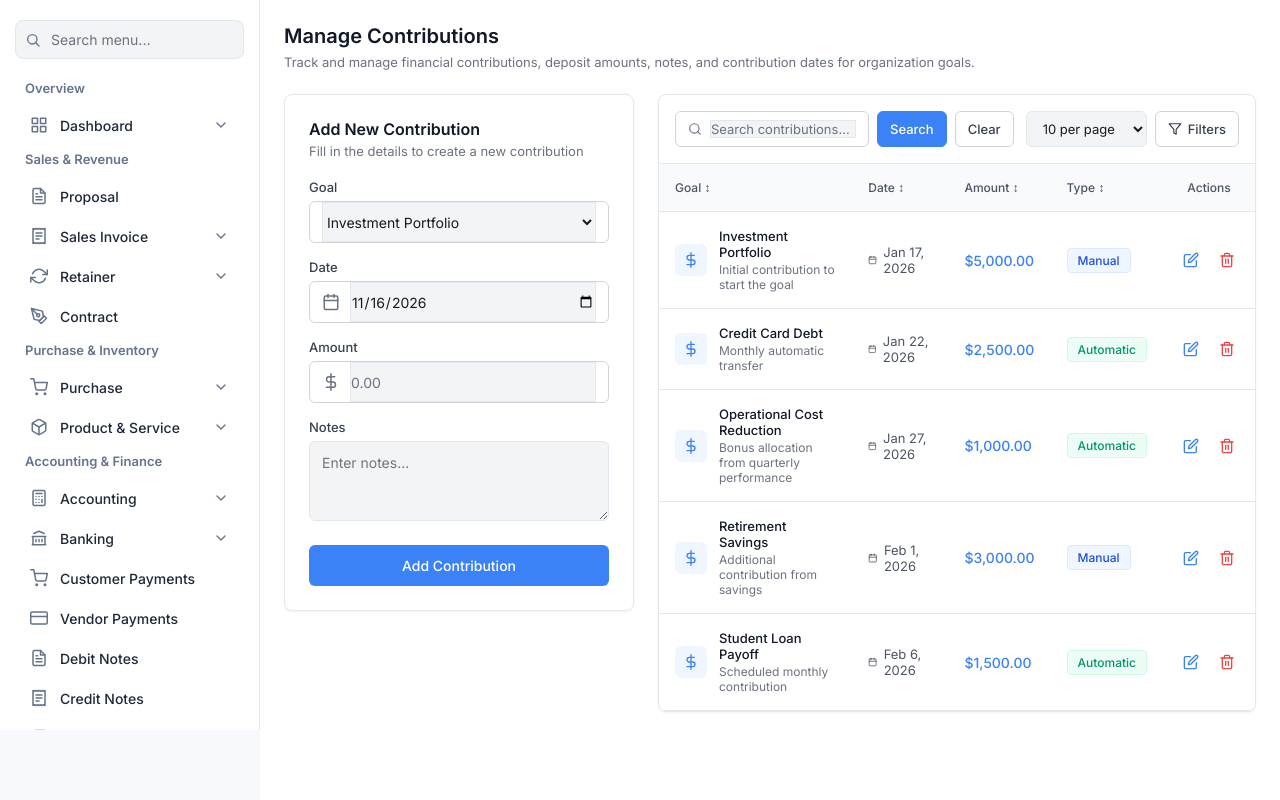
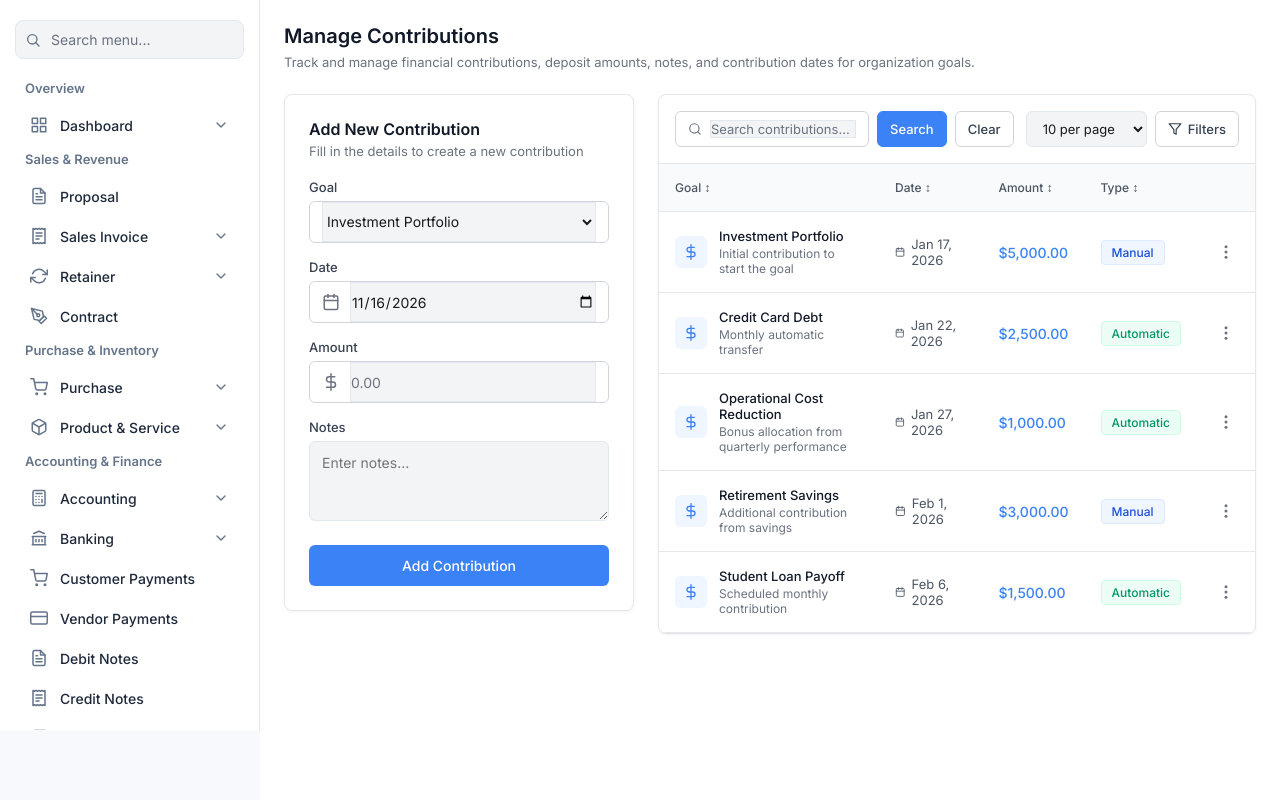
Before and after one commit to MahnoorMAK/LedgeInvo, a Laravel app: template resources/views/Pages/Goal/Contributions.blade.php in a window 1280 px wide. Shown: the part 70-870 px from the top of the page. Run offline with Laravel 12, Linux system fonts and the light colour scheme; the template is opened without the code that fills it, so the values that code supplies are empty.

Commit message:
implement 3-dots action menu in Contributions page

```diff
--- a/resources/views/Pages/Goal/Contributions.blade.php
+++ b/resources/views/Pages/Goal/Contributions.blade.php
@@ -50,6 +50,7 @@
             --primary: #3b82f6;
             --primary-hover: #2563eb;
             --primary-light: #eff6ff;
+            --danger: #ef4444;
         }
         #manage-contributions-app * { box-sizing: border-box; }
 
@@ -118,7 +119,6 @@
             box-shadow: 0 0 0 3px rgba(59, 130, 246, 0.15);
         }
 
-        /* Changed to Bright Blue */
         .mc-btn-submit {
             width: 100%;
             background: var(--primary);
@@ -166,7 +166,6 @@
         .mc-btn { padding: 0 12px; height: 36px; border-radius: 6px; border: 1px solid #d1d5db; background: #fff; cursor: pointer; font-size: 13px; font-weight: 500; display: inline-flex; align-items: center; gap: 6px; transition: all 0.2s; color: #374151; }
         .mc-btn:hover { background: #f9fafb; }
 
-        /* Changed to Bright Blue */
         .mc-btn-primary { background: var(--primary); color: #fff; border-color: var(--primary); }
         .mc-btn-primary:hover { background: var(--primary-hover); border-color: var(--primary-hover); }
 
@@ -183,7 +182,6 @@
         /* Cell Elements */
         .mc-goal-cell { display: flex; align-items: center; gap: 12px; }
 
-        /* Changed to Bright Blue */
         .mc-icon-box { width: 32px; height: 32px; border-radius: 6px; background: var(--primary-light); color: var(--primary); display: flex; justify-content: center; align-items: center; flex-shrink: 0; }
 
         .mc-goal-info { display: flex; flex-direction: column; gap: 2px; }
@@ -192,20 +190,24 @@
 
         .mc-date { display: flex; align-items: center; gap: 6px; color: #4b5563; font-size: 13px; }
 
-        /* Changed to Bright Blue */
         .mc-amount { font-weight: 500; color: var(--primary); }
 
         .mc-badge { display: inline-block; padding: 4px 10px; border-radius: 4px; font-size: 12px; font-weight: 500; border: 1px solid transparent; }
         .mc-badge-manual { background: #eff6ff; color: #1d4ed8; border-color: #dbeafe; }
         .mc-badge-automatic { background: #ecfdf5; color: #059669; border-color: #d1fae5; }
 
-        .mc-actions { display: flex; gap: 12px; justify-content: center; }
-
-        /* Changed to Bright Blue */
-        .mc-action-btn { background: none; border: none; cursor: pointer; color: var(--primary); padding: 4px; border-radius: 4px; transition: background 0.2s; display: flex; align-items: center; justify-content: center; }
-        .mc-action-btn.mc-delete { color: #ef4444; }
-        .mc-action-btn:hover { background: var(--primary-light); }
-        .mc-action-btn.mc-delete:hover { background: #fef2f2; }
+        /* 3-Dots Menu */
+        .mc-action-menu { position: relative; display: inline-flex; justify-content: center; width: 100%; }
+        .mc-action-menu-btn { background: transparent; border: none; cursor: pointer; color: #6b7280; padding: 4px; border-radius: 4px; transition: background 0.2s; display: flex; align-items: center; justify-content: center; }
+        .mc-action-menu-btn:hover { background: #f3f4f6; color: #111; }
+        .mc-action-menu-btn svg { width: 18px; height: 18px; fill: currentColor; }
+        .mc-action-dropdown { display: none; position: absolute; right: 0; top: 100%; background: #fff; border: 1px solid #e5e7eb; border-radius: 6px; box-shadow: 0 4px 12px rgba(0,0,0,0.1); z-index: 20; min-width: 140px; padding: 4px 0; }
+        .mc-action-dropdown.show { display: block; }
+        .mc-action-dropdown-item { display: flex; align-items: center; gap: 8px; padding: 8px 14px; font-size: 13px; color: #334155; cursor: pointer; white-space: nowrap; width: 100%; background: none; border: none; text-align: left; font-family: inherit; }
+        .mc-action-dropdown-item:hover { background: #f8fafc; }
+        .mc-action-dropdown-item.delete { color: var(--danger); }
+        .mc-action-dropdown-item.delete:hover { background: #fef2f2; }
+        .mc-action-dropdown-item svg { width: 14px; height: 14px; stroke: currentColor; fill: none; stroke-width: 2; stroke-linecap: round; stroke-linejoin: round; }
 
         /* Empty State */
         .mc-empty { text-align: center; padding: 40px; color: #6b7280; }
@@ -306,7 +308,7 @@
                             <th>Date ↕</th>
                             <th>Amount ↕</th>
                             <th>Type ↕</th>
-                            <th style="text-align: center;">Actions</th>
+                            <th style="text-align: center;"></th>
                         </tr>
                     </thead>
                     <tbody id="table-body">
@@ -369,6 +371,19 @@
 
                 state.filteredData.forEach((row, index) => {
                     const badgeClass = row.type === 'Manual' ? 'mc-badge-manual' : 'mc-badge-automatic';
+
+                    // 3-Dots menu items
+                    const menuItems = `
+                        <button class="mc-action-dropdown-item" onclick="editContribution(${index})">
+                            <svg viewBox="0 0 24 24"><path d="M11 4H4a2 2 0 0 0-2 2v14a2 2 0 0 0 2 2h14a2 2 0 0 0 2-2v-7"></path><path d="M18.5 2.5a2.121 2.121 0 0 1 3 3L12 15l-4 1 1-4 9.5-9.5z"></path></svg>
+                            Edit
+                        </button>
+                        <button class="mc-action-dropdown-item delete" onclick="deleteContribution(${index})">
+                            <svg viewBox="0 0 24 24"><polyline points="3 6 5 6 21 6"></polyline><path d="M19 6v14a2 2 0 0 1-2 2H7a2 2 0 0 1-2-2V6m3 0V4a2 2 0 0 1 2-2h4a2 2 0 0 1 2 2v2"></path><line x1="10" y1="11" x2="10" y2="17"></line><line x1="14" y1="11" x2="14" y2="17"></line></svg>
+                            Delete
+                        </button>
+                    `;
+
                     const tr = document.createElement('tr');
                     tr.innerHTML = `
                         <td>
@@ -391,13 +406,13 @@
                         <td><span class="mc-amount">${formatMoney(row.amount)}</span></td>
                         <td><span class="mc-badge ${badgeClass}">${row.type}</span></td>
                         <td>
-                            <div class="mc-actions">
-                                <button class="mc-action-btn" onclick="editContribution(${index})" title="Edit">
-                                    <svg width="16" height="16" viewBox="0 0 24 24" fill="none" stroke="currentColor" stroke-width="2" stroke-linecap="round" stroke-linejoin="round"><path d="M11 4H4a2 2 0 0 0-2 2v14a2 2 0 0 0 2 2h14a2 2 0 0 0 2-2v-7"></path><path d="M18.5 2.5a2.121 2.121 0 0 1 3 3L12 15l-4 1 1-4 9.5-9.5z"></path></svg>
+                            <div class="mc-action-menu">
+                                <button class="mc-action-menu-btn" onclick="toggleMenu(this)">
+                                    <svg viewBox="0 0 24 24"><circle cx="12" cy="12" r="2"/><circle cx="12" cy="5" r="2"/><circle cx="12" cy="19" r="2"/></svg>
                                 </button>
-                                <button class="mc-action-btn mc-delete" onclick="deleteContribution(${index})" title="Delete">
-                                    <svg width="16" height="16" viewBox="0 0 24 24" fill="none" stroke="currentColor" stroke-width="2" stroke-linecap="round" stroke-linejoin="round"><polyline points="3 6 5 6 21 6"></polyline><path d="M19 6v14a2 2 0 0 1-2 2H7a2 2 0 0 1-2-2V6m3 0V4a2 2 0 0 1 2-2h4a2 2 0 0 1 2 2v2"></path><line x1="10" y1="11" x2="10" y2="17"></line><line x1="14" y1="11" x2="14" y2="17"></line></svg>
-                                </button>
+                                <div class="mc-action-dropdown">
+                                    ${menuItems}
+                                </div>
                             </div>
                         </td>
                     `;
@@ -416,8 +431,38 @@
                 renderTable();
             };
 
-            // 8. Event Listeners
-            // Form Submit
+            // 8. Global Action Handlers
+            window.toggleMenu = function(btn) {
+                const dropdowns = document.querySelectorAll('.mc-action-dropdown');
+                dropdowns.forEach(d => {
+                    if (d !== btn.nextElementSibling) d.classList.remove('show');
+                });
+                btn.nextElementSibling.classList.toggle('show');
+            };
+
+            window.editContribution = (index) => {
+                document.querySelectorAll('.mc-action-dropdown').forEach(d => d.classList.remove('show'));
+                console.log("Editing row:", state.filteredData[index]);
+                alert(`Editing: ${state.filteredData[index].goal}`);
+            };
+
+            window.deleteContribution = (index) => {
+                document.querySelectorAll('.mc-action-dropdown').forEach(d => d.classList.remove('show'));
+                const itemToDelete = state.filteredData[index];
+                if (confirm(`Delete contribution for ${itemToDelete.goal}?`)) {
+                    state.data = state.data.filter(item => item.id !== itemToDelete.id);
+                    applyFilters();
+                }
+            };
+
+            // Close menus on outside click
+            document.addEventListener('click', function(e) {
+                if (!e.target.closest('.mc-action-menu')) {
+                    document.querySelectorAll('.mc-action-dropdown').forEach(d => d.classList.remove('show'));
+                }
+            });
+
+            // 9. Event Listeners
             form.addEventListener('submit', (e) => {
                 e.preventDefault();
 
@@ -426,23 +471,20 @@
                 const newAmount = parseFloat(document.getElementById('form-amount').value);
                 const newNotes = document.getElementById('form-notes').value || "Manual contribution entry";
 
-                // Add to data
                 state.data.unshift({
                     id: Date.now(),
                     goal: newGoal,
                     desc: newNotes,
                     date: newDate,
                     amount: newAmount,
-                    type: "Manual" // Defaulting form entries to Manual
+                    type: "Manual"
                 });
 
-                // Reset form & re-render
                 form.reset();
-                dateInput.value = `${yyyy}-${mm}-${dd}`; // Reset date to today
-                applyFilters(); // Re-render table with new data
+                dateInput.value = `${yyyy}-${mm}-${dd}`;
+                applyFilters();
             });
 
-            // Search
             searchBtn.addEventListener('click', () => {
                 state.searchQuery = searchInput.value.trim();
                 applyFilters();
@@ -455,27 +497,13 @@
                 }
             });
 
-            // Clear
             clearBtn.addEventListener('click', () => {
                 searchInput.value = '';
                 state.searchQuery = '';
                 applyFilters();
             });
 
-            // Global Actions (Edit/Delete)
-            window.editContribution = (index) => {
-                console.log("Editing row:", state.filteredData[index]);
-                // Implement edit modal or inline editing here
-            };
-
-            window.deleteContribution = (index) => {
-                // Get the actual item from the filtered data to remove it from the main state
-                const itemToDelete = state.filteredData[index];
-                state.data = state.data.filter(item => item.id !== itemToDelete.id);
-                applyFilters();
-            };
-
-            // 9. Initialize
+            // 10. Initialize
             applyFilters();
         });
     </script>
```
